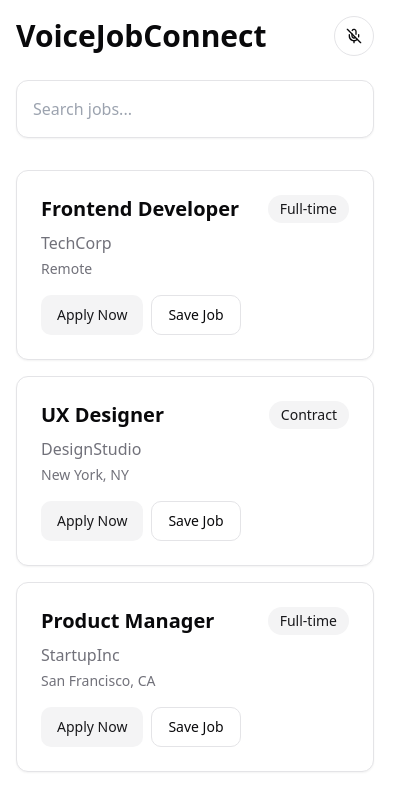
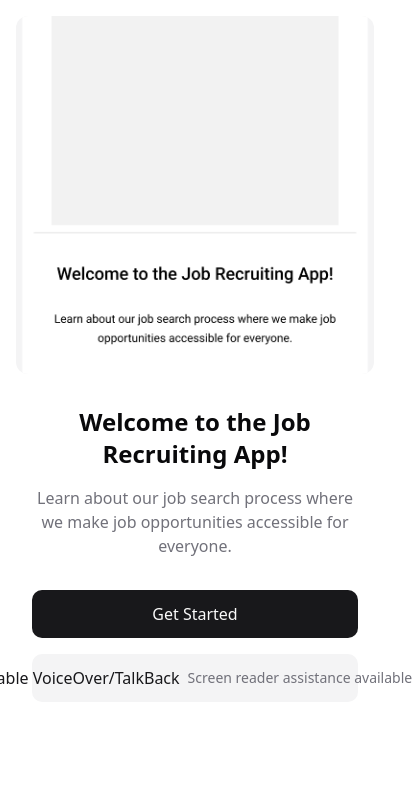
Before and after one commit to ladylikelaura/voice-job-connect, a React (Vite) app: page / in a window 390 px wide. Shown: the top 810 px of the page, 412 px wide, since content can reach past the window. Built offline with nearby package versions, Linux system fonts and the light colour scheme.

Commit message:
Implement welcome screen
Implement mobile welcome screen layout with image, text, primary CTA button, and secondary CTA button for voiceover/talkback.

```diff
--- a/src/index.css
+++ b/src/index.css
@@ -42,3 +42,9 @@
     @apply bg-card p-6 rounded-lg border shadow-sm hover:shadow-md transition-shadow duration-200;
   }
 }
+
+@layer components {
+  .btn-secondary {
+    @apply bg-secondary text-secondary-foreground hover:bg-secondary/80;
+  }
+}
--- a/src/pages/Index.tsx
+++ b/src/pages/Index.tsx
@@ -1,115 +1,64 @@
 
 import { useState } from "react";
 import { Button } from "@/components/ui/button";
-import { Card } from "@/components/ui/card";
-import { Mic, MicOff } from "lucide-react";
-import { toast } from "sonner";
-
-interface Job {
-  id: number;
-  title: string;
-  company: string;
-  location: string;
-  type: string;
-}
-
-const sampleJobs: Job[] = [
-  {
-    id: 1,
-    title: "Frontend Developer",
-    company: "TechCorp",
-    location: "Remote",
-    type: "Full-time",
-  },
-  {
-    id: 2,
-    title: "UX Designer",
-    company: "DesignStudio",
-    location: "New York, NY",
-    type: "Contract",
-  },
-  {
-    id: 3,
-    title: "Product Manager",
-    company: "StartupInc",
-    location: "San Francisco, CA",
-    type: "Full-time",
-  },
-];
 
 const Index = () => {
-  const [isVoiceActive, setIsVoiceActive] = useState(false);
-  const [searchQuery, setSearchQuery] = useState("");
+  const [isVoiceEnabled, setIsVoiceEnabled] = useState(false);
 
-  const toggleVoice = () => {
-    setIsVoiceActive(!isVoiceActive);
-    toast(isVoiceActive ? "Voice interface disabled" : "Voice interface enabled", {
-      position: "bottom-center",
-    });
+  const handleGetStarted = () => {
+    // Navigate to jobs page or next step
+    console.log("Get Started clicked");
   };
 
-  const filteredJobs = sampleJobs.filter(
-    (job) =>
-      job.title.toLowerCase().includes(searchQuery.toLowerCase()) ||
-      job.company.toLowerCase().includes(searchQuery.toLowerCase()) ||
-      job.location.toLowerCase().includes(searchQuery.toLowerCase())
-  );
+  const toggleVoiceOver = () => {
+    setIsVoiceEnabled(!isVoiceEnabled);
+    // Here you would typically integrate with the device's accessibility services
+    console.log("VoiceOver/TalkBack toggled");
+  };
 
   return (
-    <div className="min-h-screen bg-background p-4 md:p-8 animate-fade-in">
-      <header className="mb-8">
-        <div className="flex items-center justify-between mb-6">
-          <h1 className="text-3xl font-semibold">VoiceJobConnect</h1>
+    <div className="min-h-screen bg-background p-4 flex flex-col items-center animate-fade-in">
+      <div className="w-full max-w-md flex flex-col items-center gap-8">
+        {/* Hero Image */}
+        <div className="w-full aspect-square bg-muted rounded-lg overflow-hidden">
+          <img
+            src="/lovable-uploads/eeee9084-c901-4153-8a14-21c2a8bdc094.png"
+            alt="Welcome illustration"
+            className="w-full h-full object-cover"
+          />
+        </div>
+
+        {/* Welcome Text */}
+        <div className="text-center space-y-4 px-4">
+          <h1 className="text-2xl font-semibold text-foreground">
+            Welcome to the Job Recruiting App!
+          </h1>
+          <p className="text-muted-foreground">
+            Learn about our job search process where we make job opportunities accessible for everyone.
+          </p>
+        </div>
+
+        {/* CTA Buttons */}
+        <div className="w-full space-y-4 px-4">
           <Button
-            variant="outline"
-            size="icon"
-            onClick={toggleVoice}
-            className={`rounded-full transition-all duration-300 ${
-              isVoiceActive ? "voice-active" : ""
-            }`}
-            aria-label={isVoiceActive ? "Disable voice interface" : "Enable voice interface"}
+            className="w-full py-6 text-base"
+            onClick={handleGetStarted}
           >
-            {isVoiceActive ? (
-              <Mic className="h-5 w-5" />
-            ) : (
-              <MicOff className="h-5 w-5" />
-            )}
+            Get Started
+          </Button>
+
+          <Button
+            variant="secondary"
+            className="w-full py-6 text-base"
+            onClick={toggleVoiceOver}
+          >
+            Enable VoiceOver/TalkBack
+            <span className="text-sm text-muted-foreground block">
+              Screen reader assistance available
+            </span>
           </Button>
         </div>
-        <div className="relative">
-          <input
-            type="search"
-            placeholder="Search jobs..."
-            className="w-full p-4 rounded-lg border bg-card shadow-sm focus:ring-2 focus:ring-primary focus:outline-none transition-all"
-            value={searchQuery}
-            onChange={(e) => setSearchQuery(e.target.value)}
-            aria-label="Search jobs"
-          />
-        </div>
-      </header>
-
-      <main className="space-y-4">
-        {filteredJobs.map((job) => (
-          <Card key={job.id} className="job-card animate-slide-in">
-            <div className="flex justify-between items-start">
-              <div>
-                <h2 className="text-xl font-semibold mb-2">{job.title}</h2>
-                <p className="text-muted-foreground mb-1">{job.company}</p>
-                <p className="text-sm text-muted-foreground">{job.location}</p>
-              </div>
-              <span className="inline-flex items-center px-3 py-1 rounded-full text-sm bg-secondary text-secondary-foreground">
-                {job.type}
-              </span>
-            </div>
-            <div className="mt-4">
-              <Button variant="secondary" className="mr-2">
-                Apply Now
-              </Button>
-              <Button variant="outline">Save Job</Button>
-            </div>
-          </Card>
-        ))}
-      </main>
+      </div>
     </div>
   );
 };
```
Also changed, not shown: public/lovable-uploads/eeee9084-c901-4153-8a14-21c2a8bdc094.png (added).
